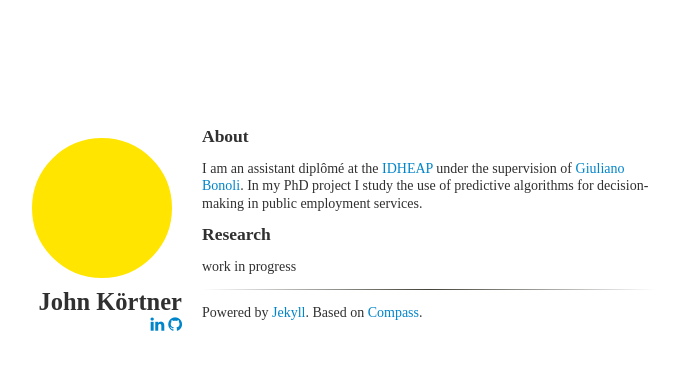
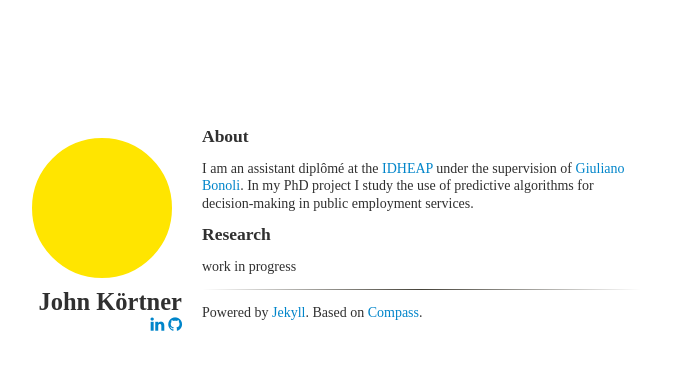
Before and after one commit to jkortner/jkortner.github.io, a Jekyll site: the page built from index.html, in a window 1280 px wide. Shown: the top 370 px of the page, without its empty margins (326-1005 px from the left). Built offline with Jekyll 4.4.1, drawn with Linux system fonts in a browser that asks for light colours; nearby versions of some CDN libraries; some web fonts are replaced.

Commit message:
Fix layout

```diff
--- a/assets/main.scss
+++ b/assets/main.scss
@@ -101,6 +101,6 @@ hr {
     text-align: right; }
 
   main {
-    width: 60%;
+    width: 58%;
     margin-left: 35%;
     padding: 0; } }
```
